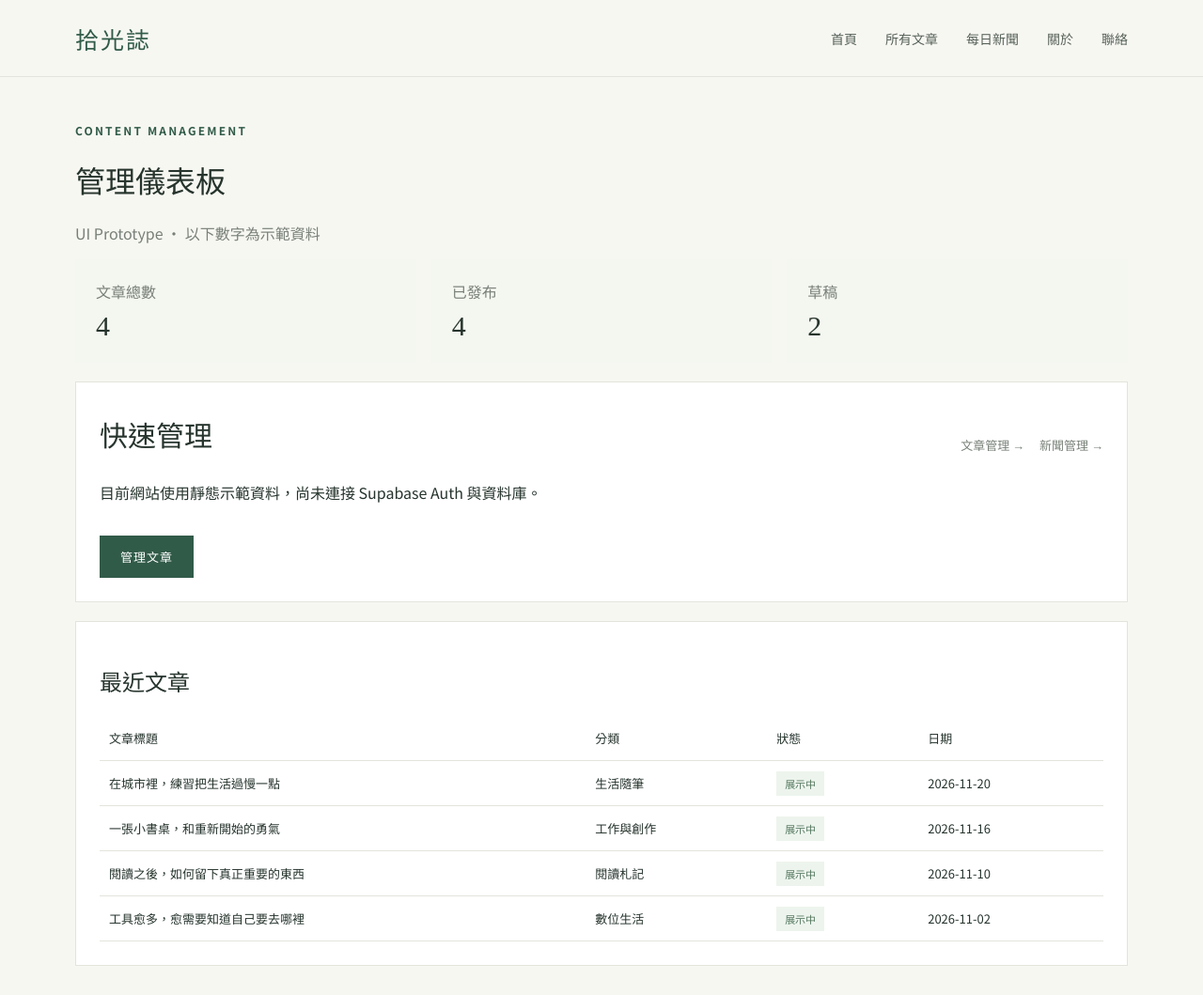
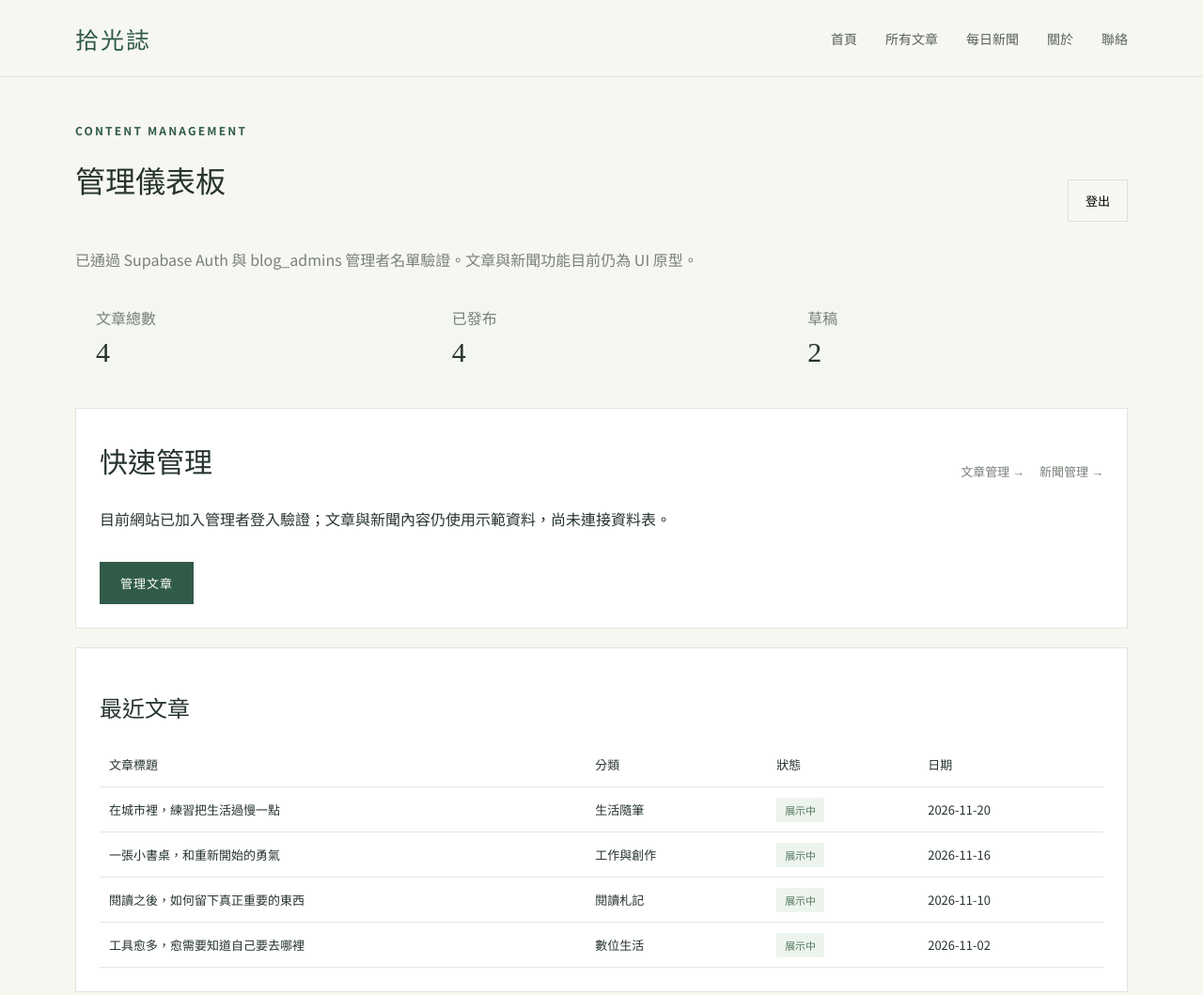
Before and after one commit to cismgpyrbo/Repository, an Astro site: page /Repository/admin in a window 1280 px wide. Shown: the top 1059 px of the page at 94% size. Built offline with nearby package versions, Linux system fonts and the light colour scheme; Astro itself is replaced by a stand-in of ours.

Commit message:
Add admin logout and auth status

```diff
--- a/src/pages/admin/index.astro
+++ b/src/pages/admin/index.astro
@@ -3,5 +3,15 @@ import BaseLayout from '../../layouts/BaseLayout.astro';
 import { posts } from '../../data/posts';
 ---
 <BaseLayout title="管理儀表板｜拾光誌">
-  <main class="container admin-shell"><div class="eyebrow">CONTENT MANAGEMENT</div><h1 class="serif">管理儀表板</h1><p class="muted">UI Prototype · 以下數字為示範資料</p><div class="admin-stats"><div class="stat"><span class="muted">文章總數</span><strong>{posts.length}</strong></div><div class="stat"><span class="muted">已發布</span><strong>{posts.length}</strong></div><div class="stat"><span class="muted">草稿</span><strong>2</strong></div></div><div class="admin-panel"><div class="section-heading"><h2 class="serif">快速管理</h2><div><a class="text-link" href="/admin/posts/">文章管理 →</a>　<a class="text-link" href="/admin/news/">新聞管理 →</a></div></div><p>目前網站使用靜態示範資料，尚未連接 Supabase Auth 與資料庫。</p><a class="button" href="/admin/posts/">管理文章</a></div><div class="admin-panel"><h2 class="serif">最近文章</h2><table class="admin-table"><thead><tr><th>文章標題</th><th>分類</th><th>狀態</th><th>日期</th></tr></thead><tbody>{posts.slice(0,4).map(p=><tr><td>{p.title}</td><td>{p.category}</td><td><span class="status">展示中</span></td><td>{p.date}</td></tr>)}</tbody></table></div></main>
+  <main class="container admin-shell">
+    <div class="eyebrow">CONTENT MANAGEMENT</div>
+    <div class="section-heading">
+      <h1 class="serif">管理儀表板</h1>
+      <button class="category-chip" type="button" data-admin-logout>登出</button>
+    </div>
+    <p class="muted">已通過 Supabase Auth 與 blog_admins 管理者名單驗證。文章與新聞功能目前仍為 UI 原型。</p>
+    <div class="admin-stats"><div class="stat"><span class="muted">文章總數</span><strong>{posts.length}</strong></div><div class="stat"><span class="muted">已發布</span><strong>{posts.length}</strong></div><div class="stat"><span class="muted">草稿</span><strong>2</strong></div></div>
+    <div class="admin-panel"><div class="section-heading"><h2 class="serif">快速管理</h2><div><a class="text-link" href="/admin/posts/">文章管理 →</a>　<a class="text-link" href="/admin/news/">新聞管理 →</a></div></div><p>目前網站已加入管理者登入驗證；文章與新聞內容仍使用示範資料，尚未連接資料表。</p><a class="button" href="/admin/posts/">管理文章</a></div>
+    <div class="admin-panel"><h2 class="serif">最近文章</h2><table class="admin-table"><thead><tr><th>文章標題</th><th>分類</th><th>狀態</th><th>日期</th></tr></thead><tbody>{posts.slice(0,4).map(p=><tr><td>{p.title}</td><td>{p.category}</td><td><span class="status">展示中</span></td><td>{p.date}</td></tr>)}</tbody></table></div>
+  </main>
 </BaseLayout>
```
